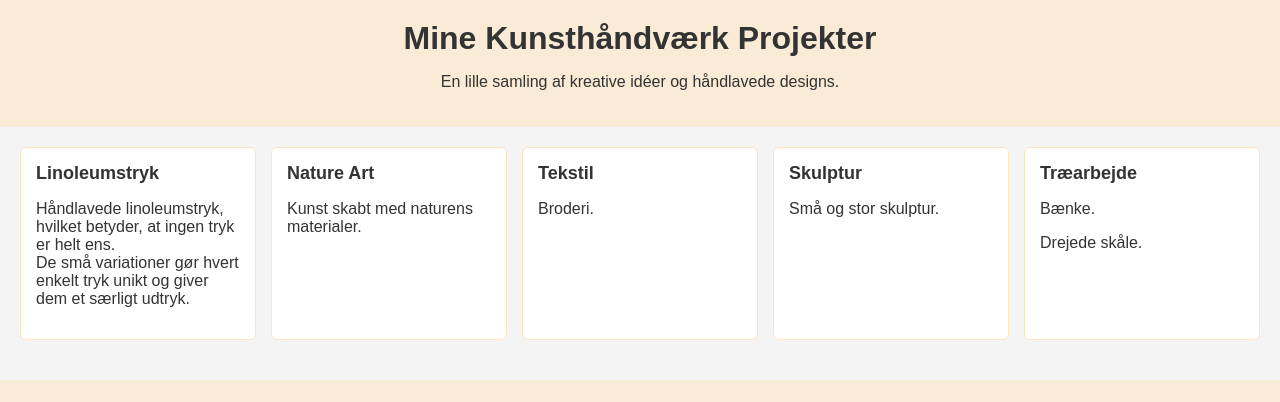
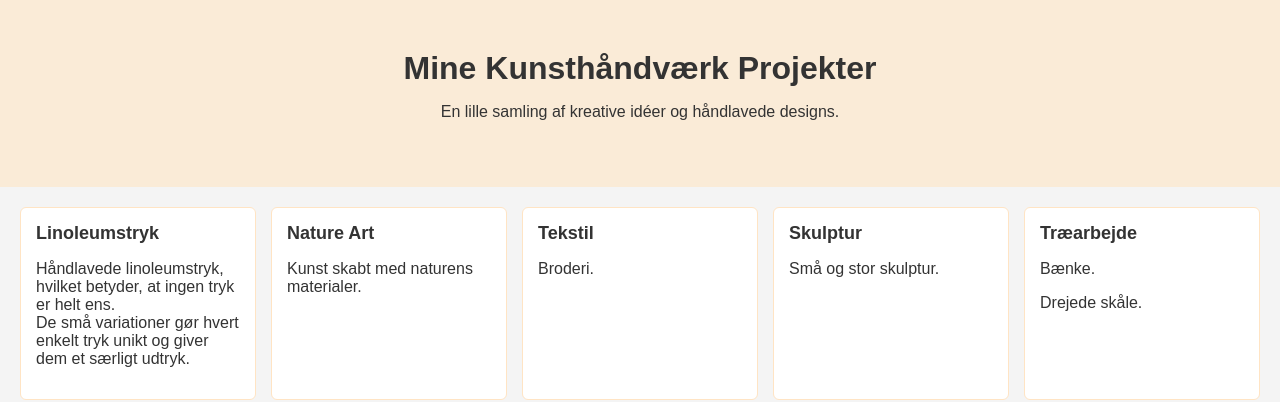
Before and after one commit to sabboi01/Nyt-projekt, a plain HTML site: page index.html in a window 1280 px wide. Shown: the top 402 px of the page. Drawn offline with Linux system fonts and the light colour scheme.

Commit message:
Padding changed

```diff
--- a/Stylesheet.css
+++ b/Stylesheet.css
@@ -4,12 +4,14 @@ body {
     padding: 0;
     background-color: #f4f4f4;
     color: #333;
+    max-width: 1280px;
+    margin: 0 auto;
 }
 
 header {
     text-align: center;
     background-color:antiquewhite;
-    padding: 20px;
+    padding: 50px 10px;
 }
 
 header h1 {
```
